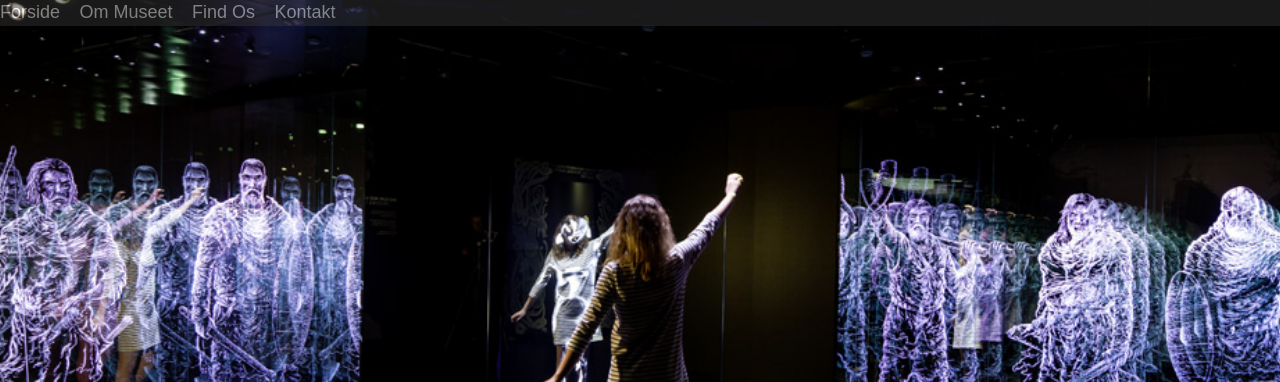
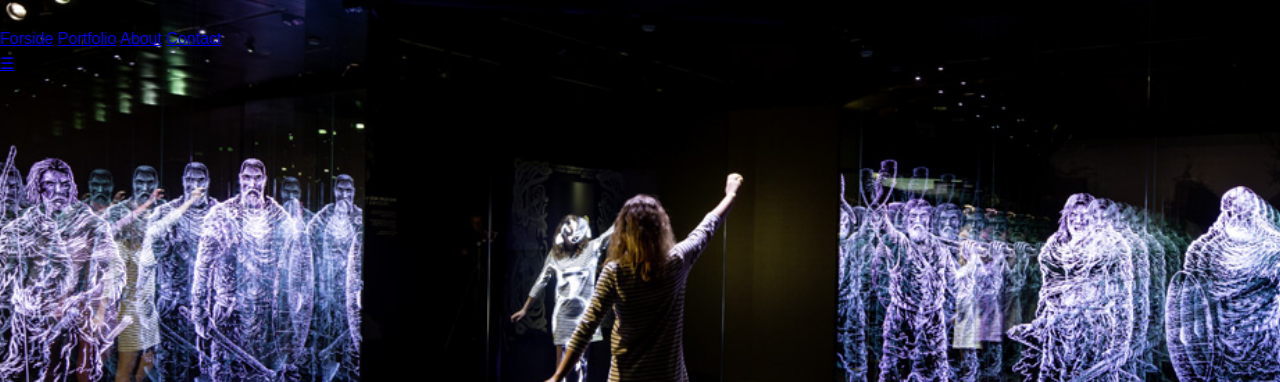
Before and after one commit to ZacharyRay/Kongernes-Jelling, a plain HTML site: page KJhtml/index.html in a window 1280 px wide. Shown: the top 382 px of the page. Drawn offline with Linux system fonts and the light colour scheme.

Commit message:
day 1 menu bar edit
worked on menu bar and footer

```diff
--- a/KJhtml/index.html
+++ b/KJhtml/index.html
@@ -10,19 +10,40 @@
 
     <link rel="shortcut icon" type="image/x-icon" href="konge1.png" />
     <link rel="stylesheet" type="text/css" href="kj-css.css">
+    <script type="text/javascript" src="kj-javascript.js"></script>
+
+
 </head>
     <body>
+
+
+
+
+        <div class="topnav">
+        <a href="inplainview.html" class="active"><br></a>
+        <div id="myLinks">
+            <a href="inplainview.html">Forside</a>
+            <a href="#portfolio" onclick="scrollWin()">Portfolio</a>
+            <a href="about.html">About</a>
+            <a href="about.html">Contact</a>
+        </div>
+
+        <a href="javascript:void(0);" class="icon" onclick="myFunction()">
+            <p>&#9776;
+            </p>
+        </a>
+    </div>
+
+<!-- Javascript from https://www.w3schools.com/howto/tryit.asp?filename=tryhow_js_mobile_navbar -->
+
+
+
+
+
+
+
+
         <div class="bg"></div>
-        <nav id="nav">
-            <section class="navcontainer">
-                <ul>
-                    <li><a href="#">Forside</a></li>
-                    <li><a href="#">Om Museet</a></li>
-                    <li><a href="#">Find Os</a></li>
-                    <li><a href="#">Kontakt</a></li>
-                </ul>
-            </section>
-        </nav>
         <main id="maincontainer">
             <div class="kjlogo"></div>
             <header id="main-header">
```
Also changed, not shown: 1 other file.
